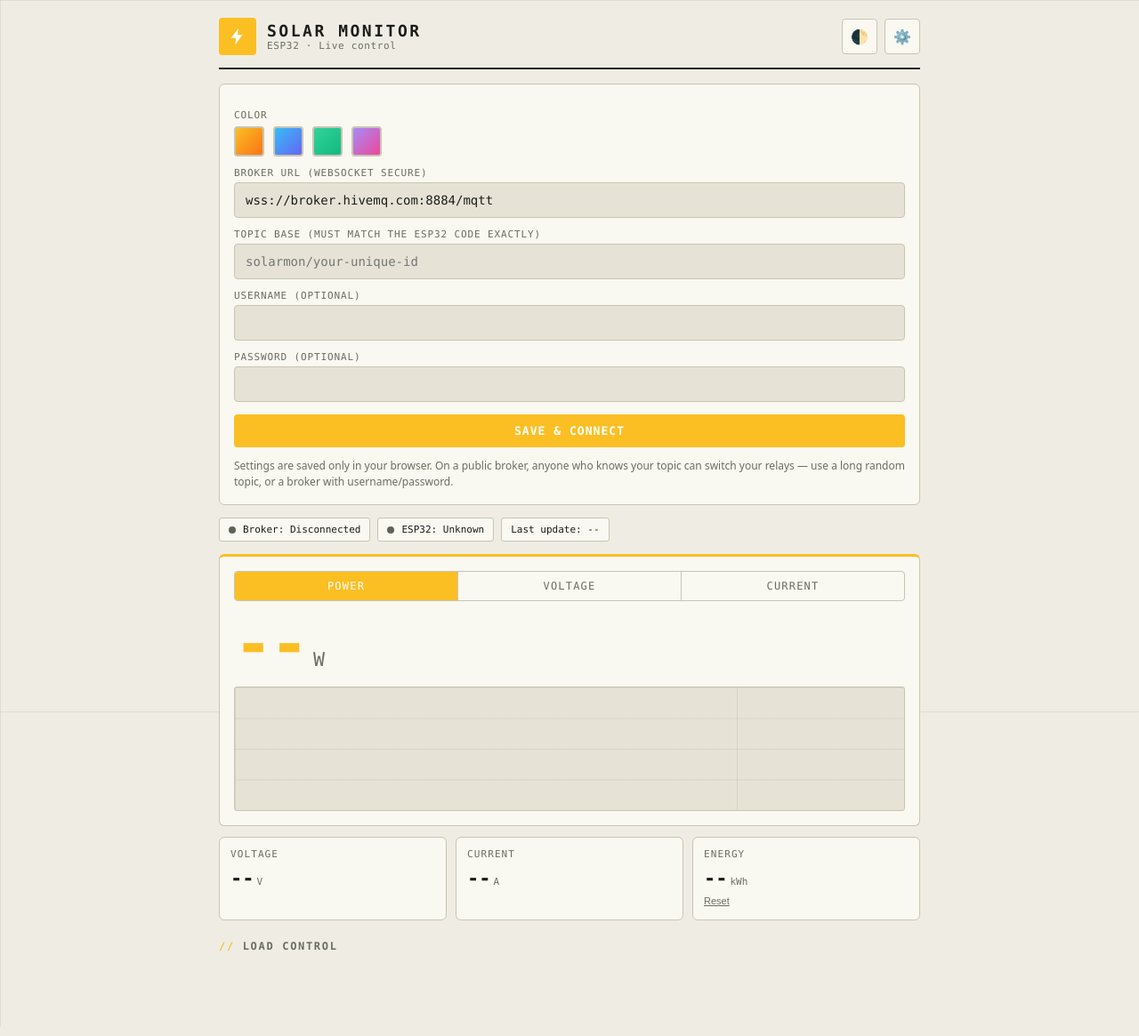
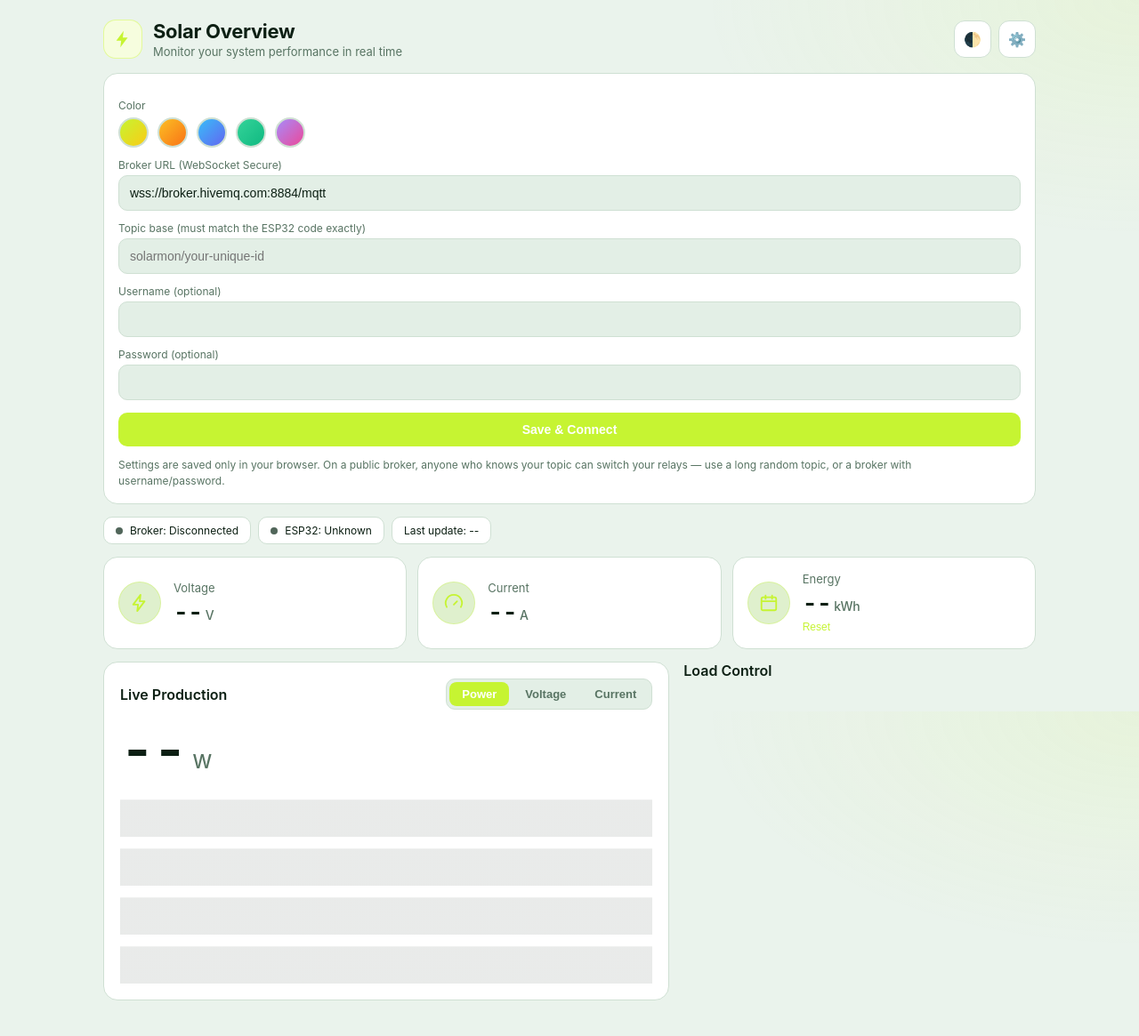
Before and after one commit to sheik-rakib790/solar-monitor, a plain HTML site: page index.html in a window 1280 px wide. Shown: the whole page at 89% size. Drawn offline with Linux system fonts and the light colour scheme.

Commit message:
Update index.html

```diff
--- a/index.html
+++ b/index.html
@@ -6,74 +6,79 @@
 <title>Solar Monitor</title>
 <script src="https://cdn.jsdelivr.net/npm/mqtt@5.10.1/dist/mqtt.min.js"></script>
 <style>
-:root{--bg:#0c0e0b;--glass:#13161190;--glass2:#1b1f18;--border:#2b3127;--text:#e9ebdd;--mute:#899082;--a1:#fbbf24;--a2:#f97316;--green:#7bd88f;--red:#ff7a6b;--grid:rgba(233,235,221,.06);--on:#0c0e0b;--mono:ui-monospace,"SF Mono",Menlo,Consolas,"Liberation Mono",monospace}
-@media (prefers-color-scheme:light){:root:not([data-theme=dark]){--bg:#efede3;--glass:#f9f8f1;--glass2:#e6e3d6;--border:#c9c5b3;--text:#1c1d18;--mute:#6b6e60;--green:#1f8a3b;--red:#c2392b;--grid:rgba(28,29,24,.07);--on:#fff}}
-:root[data-theme=light]{--bg:#efede3;--glass:#f9f8f1;--glass2:#e6e3d6;--border:#c9c5b3;--text:#1c1d18;--mute:#6b6e60;--green:#1f8a3b;--red:#c2392b;--grid:rgba(28,29,24,.07);--on:#fff}
+:root{--bg:#030e07;--glass:#0a1d11;--glass2:#10281a;--border:#173823;--text:#f2f7ef;--mute:#8ba596;--a1:#c6f432;--a2:#facc15;--green:#5ee48a;--red:#ff7a6b;--on:#06120a;--r:16px}
+@media (prefers-color-scheme:light){:root:not([data-theme=dark]){--bg:#eaf3ec;--glass:#fff;--glass2:#e3efe6;--border:#cfe0d3;--text:#0c1f13;--mute:#587463;--green:#16a34a;--red:#d9402f;--on:#fff}}
+:root[data-theme=light]{--bg:#eaf3ec;--glass:#fff;--glass2:#e3efe6;--border:#cfe0d3;--text:#0c1f13;--mute:#587463;--green:#16a34a;--red:#d9402f;--on:#fff}
 *{box-sizing:border-box;-webkit-tap-highlight-color:transparent}
-body{margin:0;min-height:100vh;color:var(--text);font-family:system-ui,-apple-system,"Segoe UI","Noto Sans Bengali",Roboto,sans-serif;background:var(--bg);background-image:linear-gradient(var(--grid) 1px,transparent 1px),linear-gradient(90deg,var(--grid) 1px,transparent 1px);background-size:28px 28px;background-attachment:fixed}
-.wrap{max-width:820px;margin:auto;padding:20px 16px 40px}
-.top{display:flex;align-items:center;justify-content:space-between;gap:10px;margin-bottom:16px;padding-bottom:14px;border-bottom:2px solid var(--text)}
+body{margin:0;min-height:100vh;color:var(--text);font-family:Inter,system-ui,-apple-system,"Segoe UI",Roboto,sans-serif;background:radial-gradient(700px 380px at 100% 0,color-mix(in srgb,var(--a1) 9%,transparent),transparent 70%),var(--bg);background-attachment:fixed}
+.wrap{max-width:1080px;margin:auto;padding:22px 16px 40px}
+.top{display:flex;align-items:center;justify-content:space-between;gap:12px;margin-bottom:16px}
 .brand{display:flex;align-items:center;gap:12px}
-.logo{width:42px;height:42px;border-radius:4px;display:grid;place-items:center;background:var(--a1)}
-.logo svg{width:22px;height:22px;fill:var(--on)}
-h1{font-size:18px;margin:0;font-family:var(--mono);text-transform:uppercase;letter-spacing:.14em}
-.sub{font-size:11px;color:var(--mute);font-family:var(--mono);letter-spacing:.06em}
-.ib{width:40px;height:40px;border-radius:4px;border:1px solid var(--border);background:var(--glass);color:var(--text);cursor:pointer;font-size:16px}
+.logo{width:44px;height:44px;border-radius:14px;display:grid;place-items:center;background:color-mix(in srgb,var(--a1) 16%,var(--glass));border:1px solid color-mix(in srgb,var(--a1) 40%,transparent)}
+.logo svg{width:22px;height:22px;fill:var(--a1)}
+h1{font-size:22px;margin:0;font-weight:700;letter-spacing:-.3px}
+.sub{font-size:13px;color:var(--mute);margin-top:2px}
+.tools{display:flex;gap:8px}
+.ib{width:42px;height:42px;border-radius:12px;border:1px solid var(--border);background:var(--glass);color:var(--text);cursor:pointer;font-size:16px}
 .ib:hover{border-color:var(--a1)}
 .status{display:flex;gap:8px;flex-wrap:wrap;margin-bottom:14px}
-.pill{display:inline-flex;align-items:center;gap:8px;font-size:11px;font-family:var(--mono);padding:6px 10px;border-radius:3px;background:var(--glass);border:1px solid var(--border)}
-.dot{width:8px;height:8px;border-radius:50%;background:#5d6456}.dot.ok{background:var(--green);box-shadow:0 0 8px var(--green)}.dot.bad{background:var(--red)}
-.glass{background:var(--glass);border:1px solid var(--border);border-radius:6px}
-.hero{padding:16px;margin-bottom:12px;border-top:3px solid var(--a1)}
-.tabs{display:flex;gap:0;margin-bottom:12px;border:1px solid var(--border);border-radius:4px;overflow:hidden}
-.tab{flex:1;padding:9px;border:0;border-right:1px solid var(--border);background:transparent;color:var(--mute);font-family:var(--mono);font-size:12px;text-transform:uppercase;letter-spacing:.1em;cursor:pointer}
-.tab:last-child{border-right:0}
+.pill{display:inline-flex;align-items:center;gap:8px;font-size:12px;padding:7px 13px;border-radius:10px;background:var(--glass);border:1px solid var(--border)}
+.dot{width:8px;height:8px;border-radius:50%;background:#51665a}.dot.ok{background:var(--green);box-shadow:0 0 0 4px color-mix(in srgb,var(--green) 22%,transparent)}.dot.bad{background:var(--red)}
+.glass{background:var(--glass);border:1px solid var(--border);border-radius:var(--r)}
+.stats{display:grid;grid-template-columns:repeat(3,1fr);gap:12px;margin-bottom:14px}
+.stat{display:flex;align-items:center;gap:14px;padding:16px}
+.ico{width:48px;height:48px;border-radius:50%;flex:none;display:grid;place-items:center;background:color-mix(in srgb,var(--a1) 14%,var(--glass2));border:1px solid color-mix(in srgb,var(--a1) 30%,transparent)}
+.ico svg{width:22px;height:22px;stroke:var(--a1);fill:none;stroke-width:2;stroke-linecap:round;stroke-linejoin:round}
+.lbl{font-size:13px;color:var(--mute)}
+.num{font-size:26px;font-weight:700;margin-top:3px;letter-spacing:-.5px;font-variant-numeric:tabular-nums}.num small{font-size:14px;font-weight:500;color:var(--mute);margin-left:3px}
+.link{background:none;border:0;color:var(--a1);font-size:12px;padding:0;margin-top:2px;cursor:pointer}
+.main{display:grid;grid-template-columns:1.6fr 1fr;gap:14px;align-items:start}
+.hero{padding:18px}
+.hhead{display:flex;justify-content:space-between;align-items:center;gap:10px;flex-wrap:wrap;margin-bottom:14px}
+h3.t{margin:0;font-size:16px;font-weight:600}
+.tabs{display:flex;gap:4px;padding:3px;border-radius:10px;border:1px solid var(--border);background:var(--glass2)}
+.tab{padding:6px 14px;border-radius:8px;border:0;background:transparent;color:var(--mute);font-size:13px;font-weight:600;cursor:pointer}
 .tab.on{color:var(--on);background:var(--a1)}
-.big{font-family:var(--mono);font-size:clamp(44px,13vw,72px);font-weight:700;letter-spacing:-.04em;line-height:1;color:var(--a1);font-variant-numeric:tabular-nums}
-.big small{font-size:.3em;font-weight:500;letter-spacing:.05em;color:var(--mute);margin-left:8px}
-canvas{width:100%;height:140px;display:block;margin-top:12px;border:1px solid var(--border);border-radius:3px;background:var(--glass2);background-image:linear-gradient(var(--grid) 1px,transparent 1px),linear-gradient(90deg,var(--grid) 1px,transparent 1px);background-size:25% 25%}
-.metrics{display:grid;grid-template-columns:repeat(3,1fr);gap:10px;margin-bottom:22px}
-.m{padding:12px}.lbl{font-size:11px;color:var(--mute);font-family:var(--mono);text-transform:uppercase;letter-spacing:.1em}
-.num{font-family:var(--mono);font-size:22px;font-weight:700;margin-top:8px;font-variant-numeric:tabular-nums}.num small{font-size:11px;color:var(--mute);margin-left:3px;font-weight:500}
-.link{background:none;border:0;color:var(--mute);font-size:11px;padding:0;margin-top:6px;cursor:pointer;text-decoration:underline}
-h2{font-size:12px;margin:0 0 10px;color:var(--mute);font-family:var(--mono);font-weight:600;text-transform:uppercase;letter-spacing:.14em}
-h2::before{content:"// ";color:var(--a1)}
-.relays{display:grid;grid-template-columns:1fr 1fr;gap:12px}
-.tile{padding:14px 14px 14px 18px;transition:.2s;position:relative;overflow:hidden}
-.tile::before{content:"";position:absolute;left:0;top:0;bottom:0;width:4px;background:var(--border);transition:.2s}
-.tile.on{border-color:var(--green)}
-.tile.on::before{background:var(--green);box-shadow:0 0 12px var(--green)}
-.head{display:flex;justify-content:space-between;align-items:center;margin-bottom:14px}
-.bulb{width:36px;height:36px;border-radius:4px;display:grid;place-items:center;background:var(--glass2);border:1px solid var(--border)}
-.bulb svg{width:18px;height:18px;stroke:var(--mute);fill:none;stroke-width:2;stroke-linecap:round;stroke-linejoin:round}
-.tile.on .bulb{background:var(--green);border-color:var(--green)}.tile.on .bulb svg{stroke:var(--on)}
-.ctl{display:flex;align-items:center;gap:8px}
-.clk{width:34px;height:34px;border-radius:4px;border:1px solid var(--border);background:var(--glass2);color:var(--text);cursor:pointer}
-.sw{position:relative;width:54px;height:30px;border-radius:3px;border:1px solid var(--border);cursor:pointer;background:var(--glass2);transition:.2s;flex:none}
-.sw::after{content:"";position:absolute;top:3px;left:3px;width:22px;height:22px;border-radius:2px;background:var(--mute);transition:.2s}
-.sw[aria-checked=true]{background:var(--green);border-color:var(--green)}.sw[aria-checked=true]::after{transform:translateX(24px);background:var(--on)}
-.name{font-weight:700;font-size:15px;cursor:pointer}.name i{font-style:normal;color:var(--mute);font-size:12px}
-.state{font-size:11px;font-family:var(--mono);text-transform:uppercase;letter-spacing:.08em;color:var(--mute);margin-top:4px}.tile.on .state{color:var(--green)}
-.inf{font-size:11px;font-family:var(--mono);color:var(--a1);margin-top:6px;min-height:14px}
+.big{font-size:clamp(40px,9vw,60px);font-weight:700;letter-spacing:-2px;line-height:1;font-variant-numeric:tabular-nums}
+.big small{font-size:.36em;font-weight:500;letter-spacing:0;color:var(--mute);margin-left:8px}
+canvas{width:100%;height:220px;display:block;margin-top:14px;background-image:linear-gradient(to bottom,transparent calc(25% - 1px),color-mix(in srgb,var(--text) 9%,transparent) 25%);background-size:100% 25%}
+h2{font-size:16px;margin:0 0 12px 2px;color:var(--text);font-weight:600}
+.relays{display:grid;grid-template-columns:1fr;gap:10px}
+.tile{padding:14px;transition:.2s;display:grid;grid-template-columns:auto 1fr auto;gap:2px 14px;align-items:center}
+.tile.on{border-color:color-mix(in srgb,var(--green) 55%,transparent);background:linear-gradient(160deg,color-mix(in srgb,var(--green) 14%,var(--glass)),var(--glass))}
+.head{display:contents}
+.bulb{grid-row:1/4;width:46px;height:46px;border-radius:50%;display:grid;place-items:center;background:var(--glass2);border:1px solid var(--border)}
+.bulb svg{width:20px;height:20px;stroke:var(--mute);fill:none;stroke-width:2;stroke-linecap:round;stroke-linejoin:round}
+.tile.on .bulb{background:color-mix(in srgb,var(--green) 22%,var(--glass2));border-color:var(--green)}.tile.on .bulb svg{stroke:var(--green)}
+.ctl{grid-column:3;grid-row:1/4;display:flex;align-items:center;gap:8px}
+.name{grid-column:2;font-weight:600;font-size:15px;cursor:pointer}.name i{font-style:normal;color:var(--mute);font-size:12px}
+.state{grid-column:2;font-size:12px;color:var(--mute);display:flex;align-items:center;gap:6px}.tile.on .state{color:var(--green)}
+.inf{grid-column:2;font-size:11px;color:var(--a1);min-height:0}
+.clk{width:34px;height:34px;border-radius:10px;border:1px solid var(--border);background:var(--glass2);color:var(--text);cursor:pointer}
+.sw{position:relative;width:52px;height:30px;border-radius:99px;border:0;cursor:pointer;background:#2a4033;transition:.25s;flex:none}
+.sw::after{content:"";position:absolute;top:3px;left:3px;width:24px;height:24px;border-radius:50%;background:#fff;transition:.25s}
+.sw[aria-checked=true]{background:var(--green)}.sw[aria-checked=true]::after{transform:translateX(22px)}
 #msg{min-height:20px;margin-top:14px;font-size:13px;color:var(--a1);text-align:center}
 .panel{display:none;padding:16px;margin-bottom:14px}.panel.open{display:block}
-label{display:block;font-size:11px;font-family:var(--mono);text-transform:uppercase;letter-spacing:.08em;color:var(--mute);margin:12px 0 4px}
-input{width:100%;padding:11px 12px;border-radius:4px;border:1px solid var(--border);background:var(--glass2);color:var(--text);font-size:14px;font-family:var(--mono);outline:none}
+label{display:block;font-size:12px;color:var(--mute);margin:12px 0 4px}
+input{width:100%;padding:11px 12px;border-radius:10px;border:1px solid var(--border);background:var(--glass2);color:var(--text);font-size:14px;outline:none}
 input:focus{border-color:var(--a1)}
-.btn{padding:11px 14px;border:0;border-radius:4px;font-weight:700;font-size:13px;font-family:var(--mono);text-transform:uppercase;letter-spacing:.08em;cursor:pointer;color:var(--on);background:var(--a1)}
+.btn{padding:11px 16px;border:0;border-radius:10px;font-weight:700;font-size:14px;cursor:pointer;color:var(--on);background:var(--a1)}
 .btn.full{width:100%;margin-top:14px}.btn.ghost{background:transparent;color:var(--text);border:1px solid var(--border)}
 .note{font-size:12px;color:var(--mute);margin-top:12px;line-height:1.5}
 .sw-row{display:flex;gap:10px;margin-top:6px}
-.sw-c{width:34px;height:34px;border-radius:4px;border:2px solid var(--border);cursor:pointer}
+.sw-c{width:34px;height:34px;border-radius:50%;border:2px solid var(--border);cursor:pointer}
 .sheet{position:fixed;inset:0;background:rgba(0,0,0,.6);display:none;align-items:flex-end;justify-content:center;z-index:20}
 .sheet.open{display:flex}
-.sin{width:100%;max-width:520px;background:var(--bg);border:1px solid var(--border);border-top:3px solid var(--a1);border-radius:8px 8px 0 0;padding:18px;max-height:88vh;overflow:auto}
-.sin h3{margin:0 0 8px;font-family:var(--mono);text-transform:uppercase;letter-spacing:.1em}
+.sin{width:100%;max-width:520px;background:var(--bg);border:1px solid var(--border);border-radius:22px 22px 0 0;padding:18px;max-height:88vh;overflow:auto}
+.sin h3{margin:0 0 6px}
 .chips{display:flex;gap:6px;flex-wrap:wrap;margin:6px 0}
-.chip{padding:8px 12px;border-radius:3px;border:1px solid var(--border);background:var(--glass2);color:var(--text);cursor:pointer;font-size:13px}
+.chip{padding:8px 13px;border-radius:99px;border:1px solid var(--border);background:var(--glass2);color:var(--text);cursor:pointer;font-size:13px}
 .chip.on{background:var(--a1);color:var(--on);border-color:var(--a1)}
 .row{display:flex;gap:8px;align-items:center;margin-top:6px}
 .row input{flex:1}
+@media (max-width:820px){.main{grid-template-columns:1fr}}
+@media (max-width:560px){.stats{grid-template-columns:1fr}canvas{height:170px}}
 </style>
 </head>
 <body>
@@ -81,8 +86,8 @@ input:focus{border-color:var(--a1)}
 
 <div class="top">
   <div class="brand"><div class="logo"><svg viewBox="0 0 24 24"><path d="M13 2 4 14h6l-1 8 9-12h-6z"/></svg></div>
-  <div><h1>Solar Monitor</h1><div class="sub">ESP32 · Live control</div></div></div>
-  <div style="display:flex;gap:8px"><button class="ib" id="themeBtn" aria-label="Theme">🌓</button><button class="ib" id="gear" aria-label="Settings">⚙️</button></div>
+  <div><h1>Solar Overview</h1><div class="sub">Monitor your system performance in real time</div></div></div>
+  <div class="tools"><button class="ib" id="themeBtn" aria-label="Theme">🌓</button><button class="ib" id="gear" aria-label="Settings">⚙️</button></div>
 </div>
 
 <div class="glass panel" id="cfg">
@@ -103,25 +108,26 @@ input:focus{border-color:var(--a1)}
   <span class="pill" id="last">Last update: --</span>
 </div>
 
-<div class="glass hero">
-  <div class="tabs">
-    <button class="tab on" data-m="p">Power</button><button class="tab" data-m="v">Voltage</button><button class="tab" data-m="i">Current</button>
-  </div>
-  <div class="big"><span id="big">--</span><small id="unit">W</small></div>
-  <canvas id="chart" width="720" height="260"></canvas>
+<div class="stats">
+  <div class="glass stat"><div class="ico"><svg viewBox="0 0 24 24"><path d="M13 2 4 14h6l-1 8 9-12h-6z"/></svg></div><div><div class="lbl">Voltage</div><div class="num"><span id="v">--</span><small>V</small></div></div></div>
+  <div class="glass stat"><div class="ico"><svg viewBox="0 0 24 24"><path d="M12 14l4-4"/><path d="M3.3 17a10 10 0 1 1 17.4 0"/></svg></div><div><div class="lbl">Current</div><div class="num"><span id="i">--</span><small>A</small></div></div></div>
+  <div class="glass stat"><div class="ico"><svg viewBox="0 0 24 24"><rect x="3" y="5" width="18" height="16" rx="2"/><path d="M3 10h18M8 3v4M16 3v4"/></svg></div><div><div class="lbl">Energy</div><div class="num"><span id="kwh">--</span><small>kWh</small></div><button class="link" id="rst">Reset</button></div></div>
 </div>
 
-<div class="metrics">
-  <div class="glass m"><div class="lbl">Voltage</div><div class="num"><span id="v">--</span><small>V</small></div></div>
-  <div class="glass m"><div class="lbl">Current</div><div class="num"><span id="i">--</span><small>A</small></div></div>
-  <div class="glass m"><div class="lbl">Energy</div><div class="num"><span id="kwh">--</span><small>kWh</small></div><button class="link" id="rst">Reset</button></div>
+<div class="main">
+  <div class="glass hero">
+    <div class="hhead"><h3 class="t">Live Production</h3>
+    <div class="tabs"><button class="tab on" data-m="p">Power</button><button class="tab" data-m="v">Voltage</button><button class="tab" data-m="i">Current</button></div></div>
+    <div class="big"><span id="big">--</span><small id="unit">W</small></div>
+    <canvas id="chart" width="720" height="360"></canvas>
+  </div>
+  <div>
+    <h2>Load Control</h2>
+    <div id="relays" class="relays"></div>
+    <div id="msg"></div>
+  </div>
 </div>
-
-<h2>Load control</h2>
-<div id="relays" class="relays"></div>
-<div id="msg"></div>
 </div>
-
 <div class="sheet" id="sheet"><div class="sin">
   <h3 id="shT">Load</h3>
   <div class="lbl">⏱ Timer — stays on for this many minutes, then turns off by itself</div>
@@ -140,14 +146,14 @@ const $=id=>document.getElementById(id),root=document.documentElement;
 let client=null,base='',built=false,count=0,lastSeen=0,last=null,metric='p',curCh=0,schDays=127,schEn=0;
 const H={p:[],v:[],i:[]},states=[];
 const U={p:['W',1],v:['V',1],i:['A',3]};
-const ACC={amber:['#fbbf24','#f97316'],blue:['#38bdf8','#6366f1'],green:['#34d399','#10b981'],violet:['#a78bfa','#ec4899']};
+const ACC={lime:['#c6f432','#facc15'],amber:['#fbbf24','#f97316'],blue:['#38bdf8','#6366f1'],green:['#34d399','#10b981'],violet:['#a78bfa','#ec4899']};
 const DAYS=['Su','Mo','Tu','We','Th','Fr','Sa'];
 const BULB='<svg viewBox="0 0 24 24"><path d="M9 18h6M10 22h4M12 2a7 7 0 0 0-4 12.7c.6.5 1 1.3 1 2.1V17h6v-.2c0-.8.4-1.6 1-2.1A7 7 0 0 0 12 2z"/></svg>';
 
 function ui(){try{return JSON.parse(localStorage.getItem('solar_ui')||'{}')}catch(e){return{}}}
 function setUi(k,v){const u=ui();u[k]=v;try{localStorage.setItem('solar_ui',JSON.stringify(u))}catch(e){}}
 function applyUi(){
-  const u=ui(),t=u.theme||'auto',a=ACC[u.acc]||ACC.amber;
+  const u=ui(),t=u.theme||'auto',a=ACC[u.acc]||ACC.lime;
   root.dataset.theme=t;root.style.setProperty('--a1',a[0]);root.style.setProperty('--a2',a[1]);
   $('themeBtn').textContent={auto:'🌓',dark:'🌙',light:'☀️'}[t];draw();
 }
```
